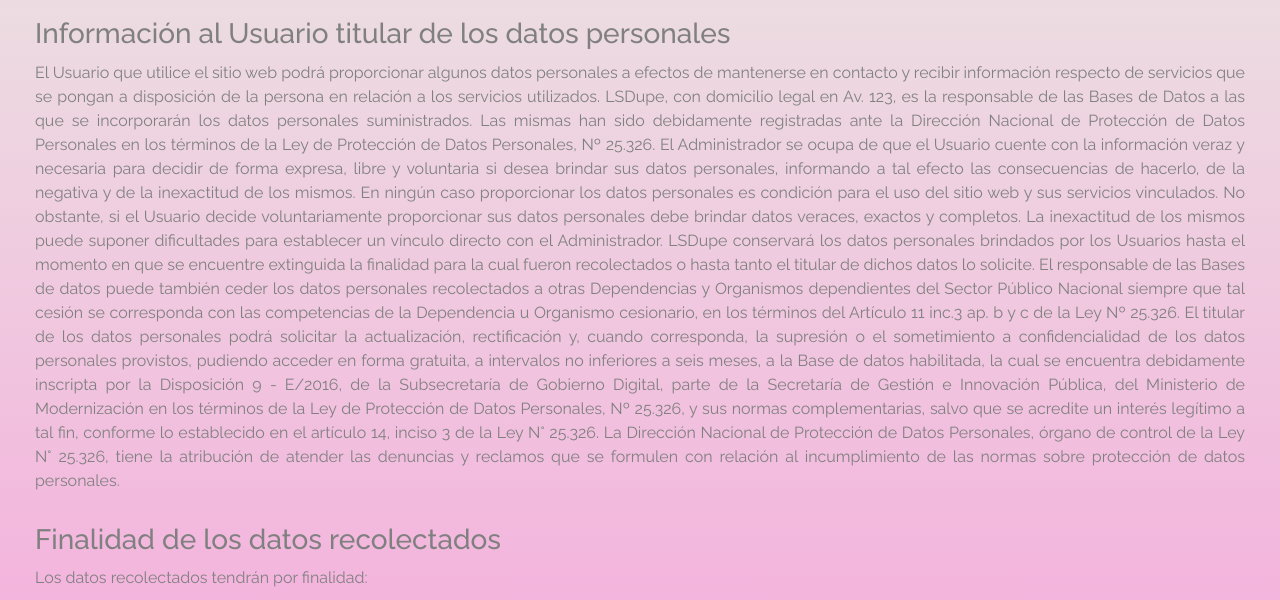
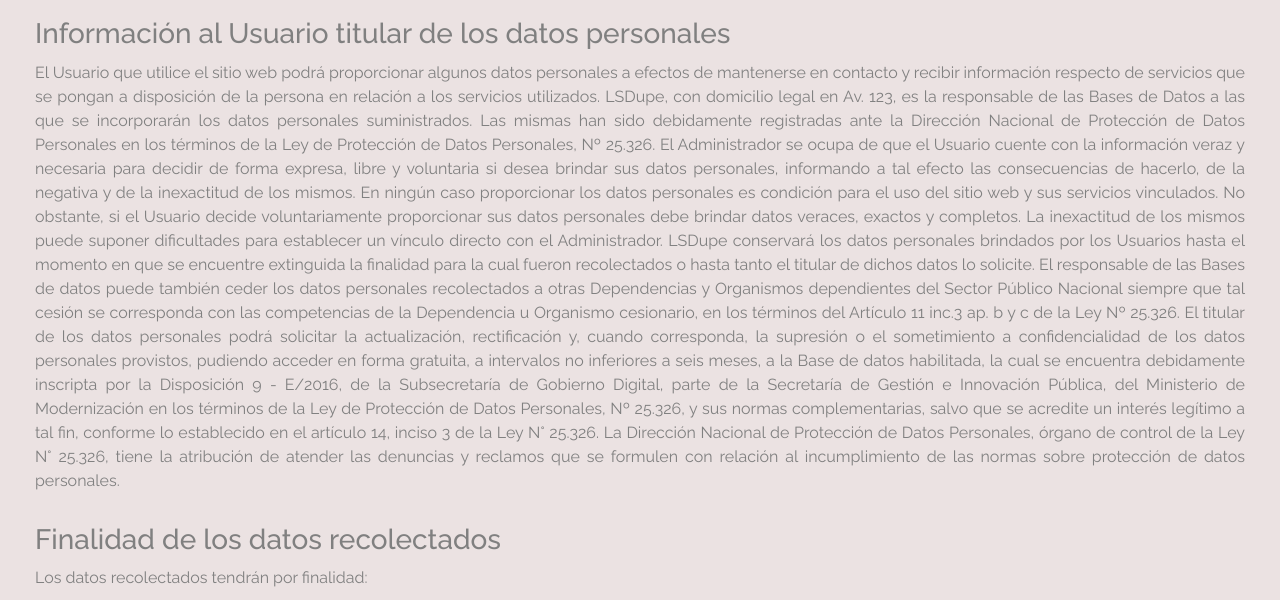
Before and after one commit to tamarajan/lsdupe, a plain HTML site: page pages/tyc.html in a window 1280 px wide. Shown: the part 200-800 px from the top of the page. Drawn offline with nearby package versions, Linux system fonts and the light colour scheme; files whose address does not match are found by name.

Commit message:
Eliminé degradado /tyc

```diff
--- a/css/style.css
+++ b/css/style.css
@@ -772,8 +772,7 @@
 /*PÁGINA TÉRMINOS Y CONDICIONES*/
 
 #tyc {
-    background: rgb(235,226,226);
-    background: linear-gradient(180deg, rgba(235,226,226) 0%, rgba(247,162,219) 100%);
+    background-color: rgb(235, 226, 226);
     padding: 35px;
 }
 
```
